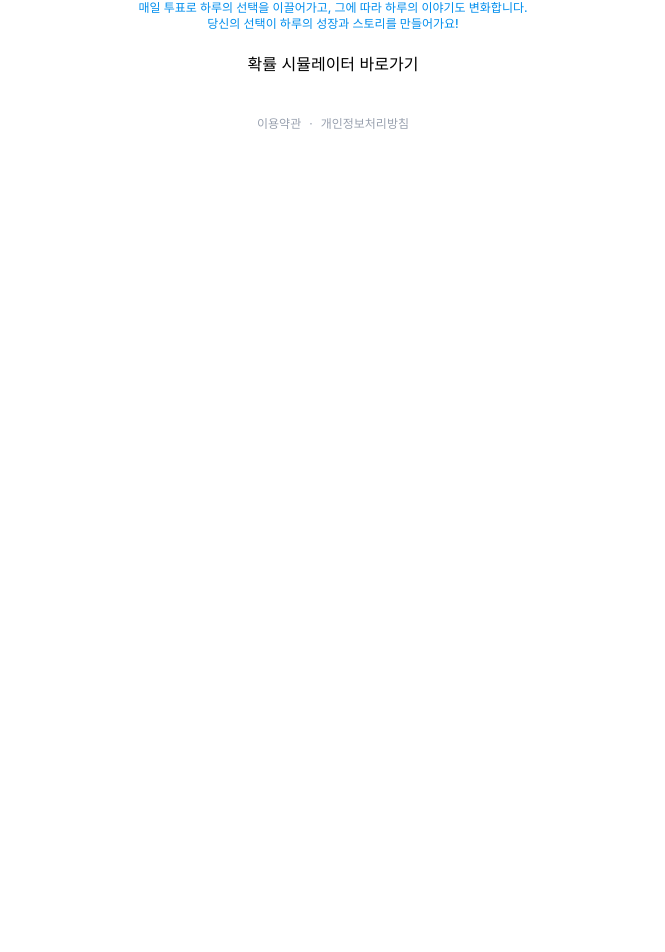
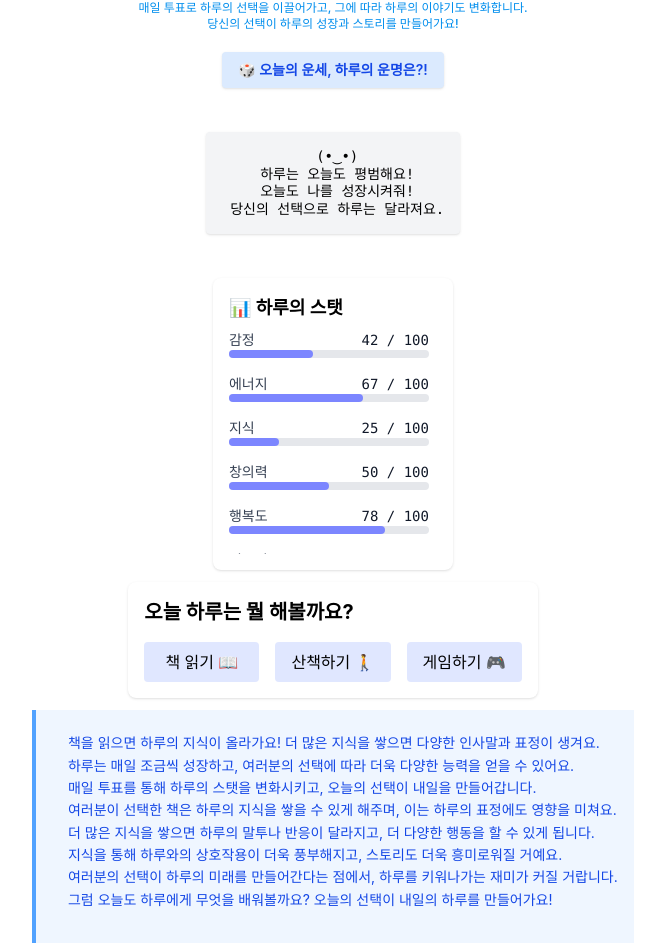
Before and after one commit to Moorisong/haroo, a React (Create React App) app: page /main in a window 1280 px wide. Shown: the part 212-1164 px from the top of the page, without its empty margins (307-972 px from the left). Before the commit the page ends 800 px from the top, so only its background shows below. Built offline with nearby package versions, Linux system fonts and the light colour scheme.

Commit message:
feat: 메인페이지에 하루 콘텐츠 영역 추가
- 인사말/스탯/투표/지식 영역 컴포넌트 생성

```diff
--- /dev/null
+++ b/src/components/HarooIntro/index.jsx
@@ -0,0 +1,11 @@
+export default function HarooIntro(props) {
+  return (
+    <div className="max-w-3xl mx-auto px-4 py-8 space-y-8">
+      <div className="flex justify-center">
+        <pre className="text-sm leading-tight font-mono bg-gray-100 p-4 rounded shadow text-center whitespace-pre-wrap">
+          {props.introString}
+        </pre>
+      </div>
+    </div>
+  );
+}
--- /dev/null
+++ b/src/components/HarooStats/index.jsx
@@ -0,0 +1,20 @@
+export default function HarooStats(props) {
+  return (
+    <div className="bg-white rounded-lg shadow p-4 max-w-xl mx-auto w-[15rem]">
+      <h2 className="text-lg font-bold mb-2">📊 하루의 스탯</h2>
+      <div className="overflow-y-auto max-h-56 space-y-4 pr-2">
+        {props.data.map(({ label, value }) => (
+          <div key={label}>
+            <div className="flex items-center justify-between">
+              <span className="text-sm font-medium text-gray-700">{label}</span>
+              <span className="text-sm font-mono text-gray-900">{value} / 100</span>
+            </div>
+            <div className="w-full bg-gray-200 h-2 rounded">
+              <div className="bg-indigo-400 h-2 rounded" style={{ width: `${value}%` }} />
+            </div>
+          </div>
+        ))}
+      </div>
+    </div>
+  );
+}
--- /dev/null
+++ b/src/components/Vote/index.jsx
@@ -0,0 +1,32 @@
+import React from 'react';
+
+export default function Vote(props) {
+  const formatTextWithLineBreaks = (text) =>
+    text.split('\n').map((line, index) => (
+      <React.Fragment key={index}>
+        {line}
+        <br />
+      </React.Fragment>
+    ));
+
+  return (
+    <>
+      <div className="bg-white rounded-lg shadow p-4 space-y-4">
+        <h2 className="text-xl font-bold">{props.data.topic}</h2>
+        <div className="grid grid-cols-1 sm:grid-cols-3 gap-4">
+          {props.data.option.map((e) => (
+            <button className="bg-indigo-100 hover:bg-indigo-200 px-4 py-2 rounded font-medium" key={e + 1}>
+              {e}
+            </button>
+          ))}
+        </div>
+      </div>
+
+      <div className="bg-blue-50 border-l-4 border-blue-400 p-4">
+        <p className="text-sm text-blue-700 leading-[0.8] whitespace-pre-wrap text-justify">
+          {formatTextWithLineBreaks(props.data.infoString)}
+        </p>
+      </div>
+    </>
+  );
+}
--- /dev/null
+++ b/src/data/index.js
@@ -0,0 +1,32 @@
+export const stats = [
+  { label: '감정', value: 42 },
+  { label: '에너지', value: 67 },
+  { label: '지식', value: 25 },
+  { label: '창의력', value: 50 },
+  { label: '행복도', value: 78 },
+  { label: '지구력', value: 33 },
+  { label: '체력', value: 58 },
+  { label: '대인관계', value: 90 },
+  { label: '행운', value: 20 },
+  { label: '기술', value: 75 },
+];
+
+export const greetString = ` (•‿•)
+ 하루는 오늘도 평범해요!
+ 오늘도 나를 성장시켜줘!
+ 당신의 선택으로 하루는 달라져요.`;
+
+export const vote = {
+  topic: '오늘 하루는 뭘 해볼까요?',
+  option: ['책 읽기 📖', '산책하기 🚶', '게임하기 🎮'],
+  infoString: `
+    책을 읽으면 하루의 지식이 올라가요! 더 많은 지식을 쌓으면 다양한 인사말과 표정이 생겨요.\n
+    하루는 매일 조금씩 성장하고, 여러분의 선택에 따라 더욱 다양한 능력을 얻을 수 있어요.\n
+    매일 투표를 통해 하루의 스탯을 변화시키고, 오늘의 선택이 내일을 만들어갑니다.\n
+    여러분이 선택한 책은 하루의 지식을 쌓을 수 있게 해주며, 이는 하루의 표정에도 영향을 미쳐요.\n
+    더 많은 지식을 쌓으면 하루의 말투나 반응이 달라지고, 더 다양한 행동을 할 수 있게 됩니다.\n
+    지식을 통해 하루와의 상호작용이 더욱 풍부해지고, 스토리도 더욱 흥미로워질 거예요.\n
+    여러분의 선택이 하루의 미래를 만들어간다는 점에서, 하루를 키워나가는 재미가 커질 거랍니다.\n
+    그럼 오늘도 하루에게 무엇을 배워볼까요? 오늘의 선택이 내일의 하루를 만들어가요!\n
+  `,
+};
--- a/src/routes/Login/index.jsx
+++ b/src/routes/Login/index.jsx
@@ -4,8 +4,8 @@ import BrandHeader from 'src/components/BrandHeader';
 import Ad_thin from 'src/components/Ads/Ad_thin';
 
 export default function Login() {
-  const url = `https://kauth.kakao.com/oauth/authorize?client_id=${process.env.REACT_APP_KAKAO_APP_KEY}&redirect_uri=${process.env.REACT_APP_LOCAL_URL}/auth&response_type=code`;
-  // const url = `https://kauth.kakao.com/oauth/authorize?client_id=${process.env.REACT_APP_KAKAO_APP_KEY}&redirect_uri=${process.env.REACT_APP_PROD_URL}/auth&response_type=code`;
+  // const url = `https://kauth.kakao.com/oauth/authorize?client_id=${process.env.REACT_APP_KAKAO_APP_KEY}&redirect_uri=${process.env.REACT_APP_LOCAL_URL}/auth&response_type=code`;
+  const url = `https://kauth.kakao.com/oauth/authorize?client_id=${process.env.REACT_APP_KAKAO_APP_KEY}&redirect_uri=${process.env.REACT_APP_PROD_URL}/auth&response_type=code`;
 
   return (
     <div className="mt-40 flex flex-col items-center gap-8">
--- a/src/routes/Main/index.jsx
+++ b/src/routes/Main/index.jsx
@@ -1,5 +1,9 @@
 import { useNavigate } from 'react-router-dom';
+import { stats, greetString, vote } from 'src/data';
+import HarooIntro from 'src/components/HarooIntro';
 import Layout from 'src/components/Layout';
+import HarooStats from 'src/components/HarooStats';
+import Vote from 'src/components/Vote';
 
 export default function Main() {
   const navigate = useNavigate();
@@ -7,7 +11,18 @@ export default function Main() {
   const onClickLuckSimulaterButton = () => navigate('/luck');
   return (
     <Layout>
-      <button onClick={onClickLuckSimulaterButton}>확률 시뮬레이터 바로가기</button>
+      <div className="flex flex-col items-center gap-3">
+        <button
+          onClick={onClickLuckSimulaterButton}
+          className="bg-blue-100 hover:bg-blue-200 text-blue-700 font-semibold text-sm px-4 py-2 rounded shadow transition-all"
+        >
+          🎲 오늘의 운세, 하루의 운명은?!
+        </button>
+
+        <HarooIntro introString={greetString} />
+        <HarooStats data={stats} />
+        <Vote data={vote} />
+      </div>
     </Layout>
   );
 }
```
Also changed, not shown: src/dist/styles.css.
